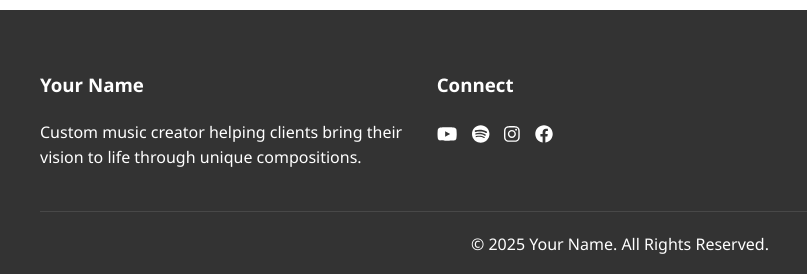
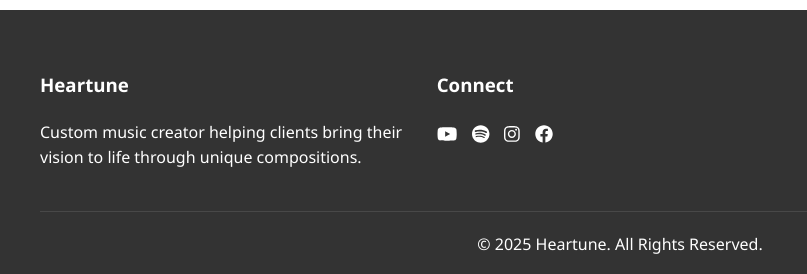
Before and after one commit to Rosezz23/Heartune, a plain HTML site: page contact.html in a window 1280 px wide. Shown: the part 1383-1657 px from the top of the page, 20-827 px from the left. Drawn offline with Linux system fonts and the light colour scheme.

Commit message:
Update contact.html

```diff
--- a/contact.html
+++ b/contact.html
@@ -11,7 +11,7 @@
     <header>
         <div class="container">
             <div class="logo">
-                <h1>Your Name</h1>
+                <h1>Heartune</h1>
                 <p>Custom Music Creator</p>
             </div>
             <nav>
@@ -104,7 +104,7 @@
         <div class="container">
             <div class="footer-content">
                 <div class="footer-section">
-                    <h3>Your Name</h3>
+                    <h3>Heartune</h3>
                     <p>Custom music creator helping clients bring their vision to life through unique compositions.</p>
                 </div>
                 <div class="footer-section">
@@ -123,7 +123,7 @@
                 </div>
             </div>
             <div class="copyright">
-                <p>&copy; <script>document.write(new Date().getFullYear())</script> Your Name. All Rights Reserved.</p>
+                <p>&copy; <script>document.write(new Date().getFullYear())</script> Heartune. All Rights Reserved.</p>
             </div>
         </div>
     </footer>
```
